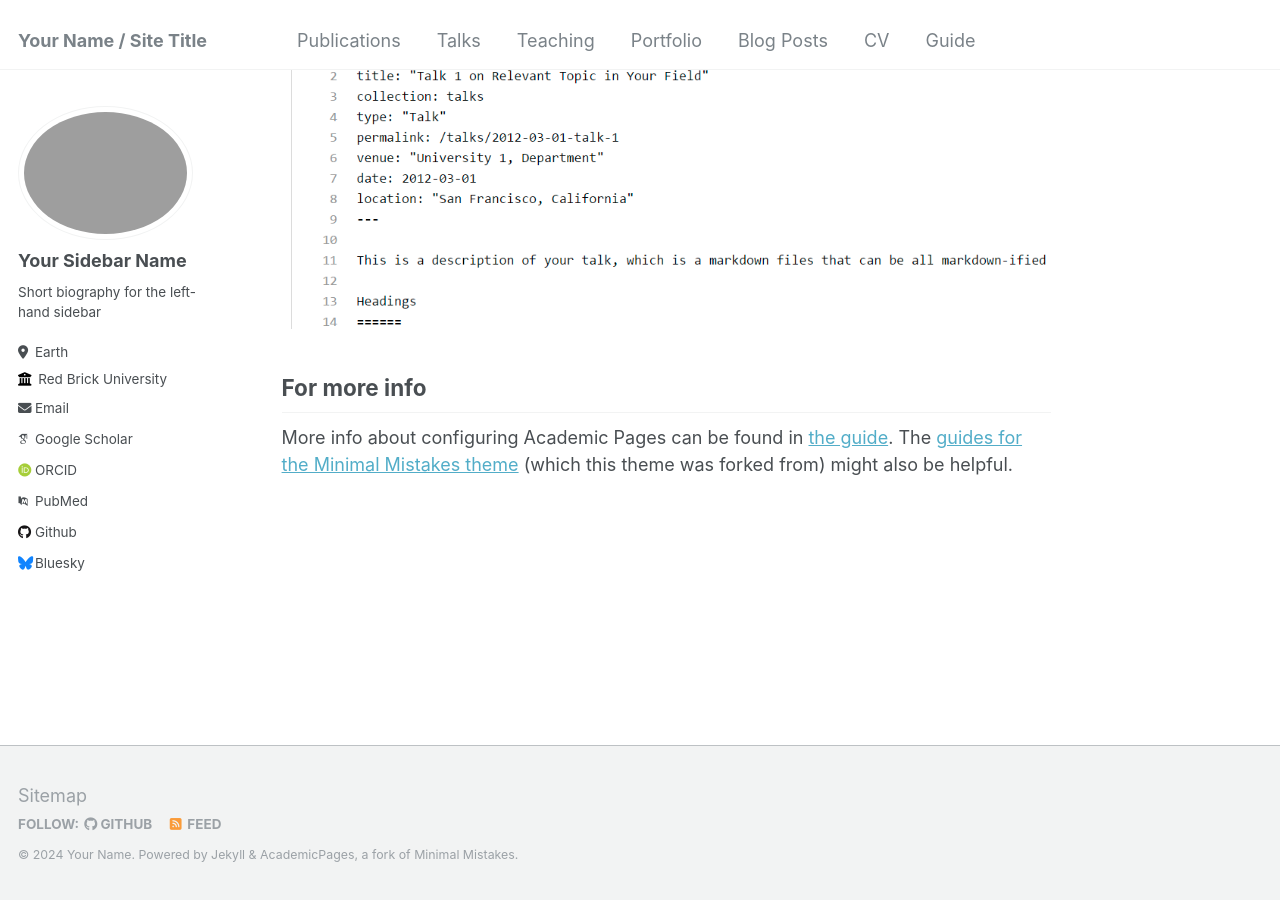
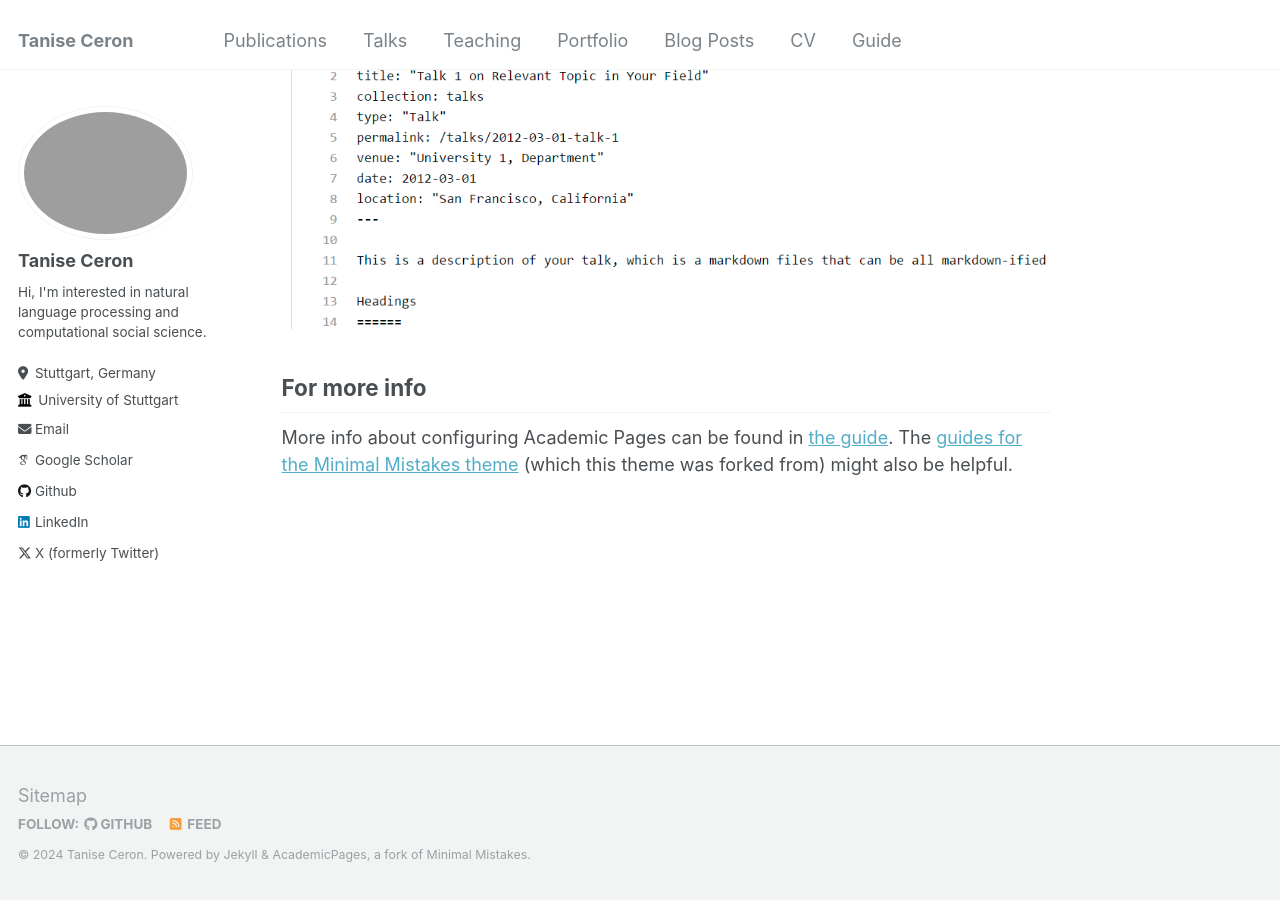
Before and after one commit to tceron/tceron.github.io, a Jekyll site: the page built from _pages/about.md, in a window 1280 px wide and 900 px high, scrolled down 2660 px. Built offline with Jekyll 4.4.1, drawn with Linux system fonts in a browser that asks for light colours; some web fonts are replaced.

Commit message:
Add basic info.

```diff
--- a/_config.yml
+++ b/_config.yml
@@ -8,70 +8,69 @@
 
 # Basic Site Settings
 locale                   : "en-US"
-title                    : "Your Name / Site Title"
+title                    : "Tanise Ceron"
 title_separator          : "-"
-name                     : &name "Your Name"
-description              : &description "personal description"
-url                      : https://academicpages.github.io # the base hostname & protocol for your site e.g. "https://mmistakes.github.io"
+name                     : &name "Tanise Ceron"
+description              : &description "Hi, this website is about me!"
+url                      : https://tceron.github.io # the base hostname & protocol for your site e.g. "https://mmistakes.github.io"
 baseurl                  : "" # the subpath of your site, e.g. "/blog"
-repository               : "academicpages/academicpages.github.io"
+repository               : "tceron/taniseceron.github.io"
 
 # Site Author - The following control what appear as part of the author content on the side bar.
 #               If a field is blank the icon and link will not appear, otherwise it will be shown.
 #               Additional customization can be done by editing /_includes/author-profile.html
 author:
   # Biographic information
-  avatar           : "profile.png"
-  name             : "Your Sidebar Name"
+  avatar           : "tanise.jpg"
+  name             : "Tanise Ceron"
   pronouns         : # example: "she/her"
-  bio              : "Short biography for the left-hand sidebar"
-  location         : "Earth"
-  employer         : "Red Brick University"
+  bio              : "Hi, I'm interested in natural language processing and computational social science."
+  location         : "Stuttgart, Germany"
+  employer         : "University of Stuttgart"
   uri              : # URL
-  email            : "none@example.org"
+  email            : "tanise.ceron@ims.uni-stuttgart.de"
 
   # Academic websites
-  arxiv            : # URL - Update with the correct link to your profile
-  googlescholar    : "https://scholar.google.com/citations?user=PS_CX0AAAAAJ"
+#  arxiv            : "http://arxiv.org/a/ceron_t_1"
+  googlescholar    : "https://scholar.google.com/citations?user=RvYLVPsAAAAJ&hl=it"
   impactstory      : # URL
-  orcid            : "http://orcid.org/yourorcidurl"
-  semantic         : # URL
-  pubmed           : "https://www.ncbi.nlm.nih.gov/pubmed/?term=john+snow"
-  researchgate     : # URL
+#  orcid            : "https://orcid.org/0009-0002-4845-2789"
+#  pubmed           : "https://www.ncbi.nlm.nih.gov/pubmed/?term=john+snow"
+#  researchgate     : # URL
 
   # Repositories and software development
-  bitbucket        : # Username - Update with your username on the site
-  codepen          : # Username
-  dribbble         : # Username
-  github           : "academicpages"
-  kaggle           : # Username
-  stackoverflow    : # User number or user number and name (i.e., use "1" or "1/jeff-atwood")
+#  bitbucket        : # Username - Update with your username on the site
+#  codepen          : # Username
+#  dribbble         : # Username
+  github           : "tceron"
+#  kaggle           : # Username
+#  stackoverflow    : # User number or user number and name (i.e., use "1" or "1/jeff-atwood")
 
   # Social media
-  bluesky          : "bsky.app" # Replace this with you Bluesky username
-  facebook         : # Username
-  flickr           : # Username
-  foursquare       : # Username
-  goodreads        : # Username
-  google_plus      : # Username
-  keybase          : # Username
-  instagram        : # Username
-  lastfm           : # Username
-  linkedin         : # Username
-  mastodon         : # URL
-  medium           : # URL
-  pinterest        : # Username
-  soundcloud       : # Username
-  steam            : # Username
-  telegram         : # URL
-  tumblr           : # Username
-  twitter          : # Username for X / Twitter
-  vine             : # Username
-  weibo            : # Username
-  wikipedia        : # Username
-  xing             : # Username
-  youtube          : # Username
-  zhihu            : # URL
+#  bluesky          : "bsky.app" # Replace this with you Bluesky username
+#  facebook         : # Username
+#  flickr           : # Username
+#  foursquare       : # Username
+#  goodreads        : # Username
+#  google_plus      : # Username
+#  keybase          : # Username
+#  instagram        : # Username
+#  lastfm           : # Username
+  linkedin         : "taniseceron"
+#  mastodon         : # URL
+#  medium           : # URL
+#  pinterest        : # Username
+#  soundcloud       : # Username
+#  steam            : # Username
+#  telegram         : # URL
+#  tumblr           : # Username
+  twitter          : "taniseceron"
+#  vine             : # Username
+#  weibo            : # Username
+#  wikipedia        : # Username
+#  xing             : # Username
+#  youtube          : # Username
+#  zhihu            : # URL
 
 
 # Site Settings
@@ -137,7 +136,7 @@ social:
 
 # Analytics
 analytics:
-  provider               :  "false" # false (default), "google", "google-universal", "google-analytics-4", "custom"
+  provider               :  "google-universal" # false (default), "google", "google-universal", "google-analytics-4", "custom"
   google:
     tracking_id          :
 
```
Also changed, not shown: 1 other file.
